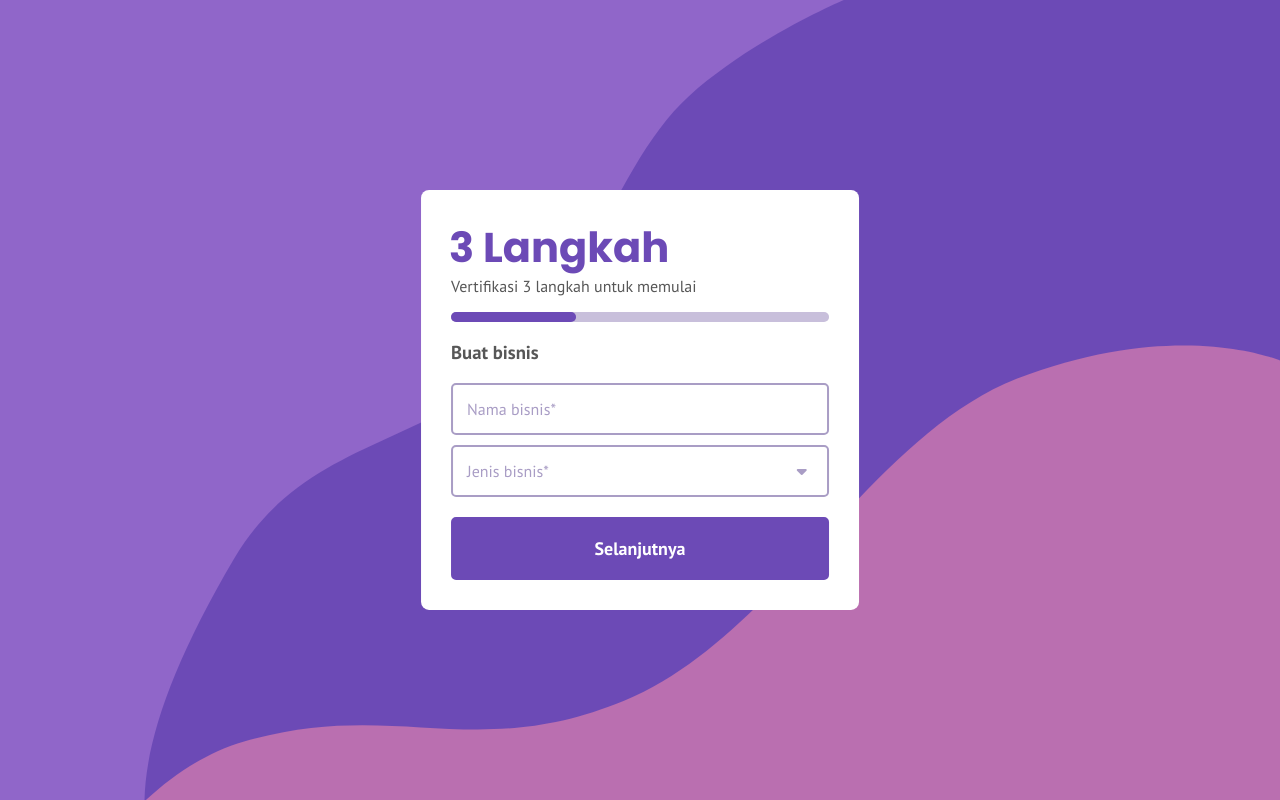
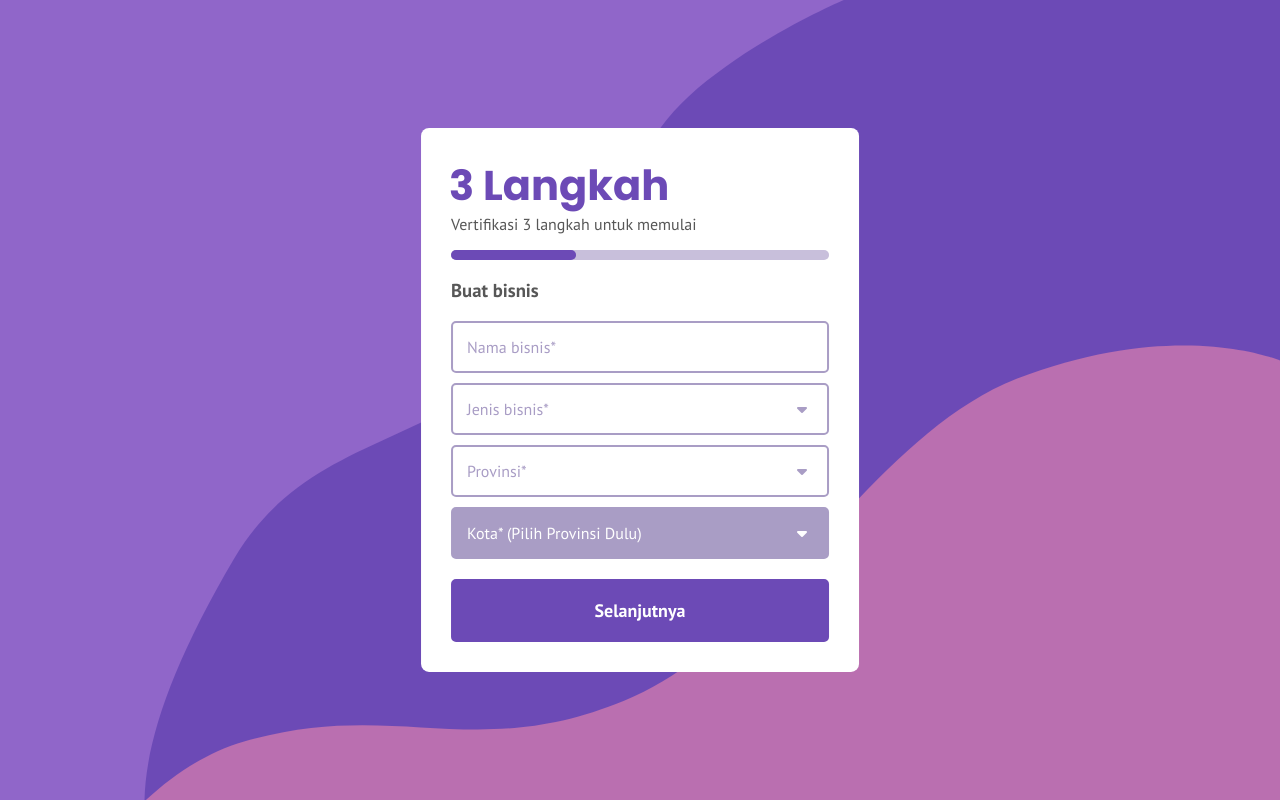
Before and after one commit to norman-andrians/choice-n-click, a PHP site: page /signup/finishing.html in a window 1280 px wide. Run offline with PHP 8.4, Linux system fonts and the light colour scheme; some libraries are stand-ins or nearby versions.

Commit message:
tambah fitur custome dropdown dengan modul objek, dan perbarui form bisnis

```diff
--- a/assets/scripts/form/form-manajement.js
+++ b/assets/scripts/form/form-manajement.js
@@ -1,9 +1,9 @@
 import * as fdata from "../data/form-data.js"
+import regData from "../data/json-nama-daerah-indonesia/regions.json" assert { type: 'json' }
+import { DropDownSettings } from "./special-form.js"
 
 const inptext = document.querySelectorAll(".inp-text");
 const inpOtp = document.querySelector(".inp-six-dig").children;
-
-const dropdown = $('.inp-dp-ct');
 
 const keycodes = {
     "backspace" : 8,
@@ -105,30 +105,43 @@ function otpInput() {
     }
 }
 
-function addDropDown(element, trigger, arrow, data, stats) {
-    let outInner = "";
+function BusinessInput() {
+    let profData = [];
+    let citData = [];
 
-    data.forEach((item) => {
-        outInner += "<div class=\"inp-dp-row\">"+item+"</div>";
-    });
+    for (let i of regData) {
+        profData.push(i.provinsi);
+    }
 
-    element.html(outInner);
+    const bdrop = document.querySelector("#bdrop");
+    const pdrop = document.querySelector("#pdrop");
+    const cdrop = document.querySelector("#cdrop");
 
-    trigger.click(() => {
-        if (stats == false) {
-            element.css("height", "300%");
-            arrow.css("transform", "rotateZ(0deg)");
-            stats = true;
-        }
-        else {
-            element.css("height", "0%");
-            arrow.css("transform", "rotateZ(180deg)");
-            stats = false;
-        }
-    });
+    const bDropDown = new DropDownSettings(bdrop, fdata.registerForm.businessType);
+    const pDropDown = new DropDownSettings(pdrop, profData);
+    const cDropDown = new DropDownSettings(cdrop, citData);
+
+    bDropDown.addDropDown();
+    pDropDown.addDropDown();
+    cDropDown.addDropDown();
+
+    for (let i = 0; i < pDropDown.row.length; i++) {
+        pDropDown.row[i].addEventListener('click', () => {
+            citData = regData[i].kota;
+
+            if (cdrop.disabled == true) {
+                cdrop.disabled = false;
+                cDropDown.text.innerHTML = "Kota*";
+            }
+
+            cDropDown.data = citData;
+            cDropDown.refreshDropDown();
+        });
+    }
 }
 
 $(document).ready(() => {
+    BusinessInput();
     checkInput();
     for (let i = 0; i < inptext.length; i++) {
         inptext[i].children[1].addEventListener("focusin", () => { inptext[i].children[0].style.width = "100%"; });
@@ -138,6 +151,4 @@ $(document).ready(() => {
 
     inpOtp[0].focus();
     otpInput();
-
-    addDropDown(dropdown, $('.inp-dropdown'), $('inp-dp-da-icon').children(), fdata.registerForm.businessType, tbDrop);
 });
--- a/assets/styles/user-signlogin-page.css
+++ b/assets/styles/user-signlogin-page.css
@@ -176,11 +176,12 @@
 }
 
 .inp-dropdown {
-    width: 91.5%;
+    width: 100%;
     padding: 14px;
     background-color: transparent;
     font-family: 'pt sans';
     font-size: medium;
+    text-align: left;
     border: 2px solid #a99dc5;
     border-radius: 5px;
     color: #a99dc5;
@@ -205,6 +206,11 @@
     border: 2px solid #6C4AB6;
     color: #6C4AB6;
 }
+.inp-dropdown:disabled {
+    background-color: #a99dc5;
+    border: 2px solid #a99dc5;
+    color: white;
+}
 .inp-dp-da-icon {
     position: absolute;
     right: 20px;
@@ -212,6 +218,7 @@
     transform: translateY(-50%);
 }
 .inp-dp-ct {
+    z-index: 5;
     background-color: white;
     border-radius: 5px;
     width: 100%;
@@ -223,14 +230,47 @@
     height: 0;
     transition: .5s;
 }
+.inp-dp-ct::-webkit-scrollbar {
+    width: 15px;
+    padding: 8px;
+    background-color: transparent;
+}
+.inp-dp-ct::-webkit-scrollbar-thumb {
+    background-color: #8869ca;
+    border: 3px solid white;
+    border-radius: 10px;
+    margin-left: 40px;
+}
+.inp-dp-ct::-webkit-scrollbar-thumb:hover {
+    background-color: #6C4AB6;
+}
+.inp-dp-ct::-webkit-scrollbar-track {
+    background: none;
+}
 .inp-dp-row {
+    border: none;
+    background-color: white;
+    width: 100%;
+    text-align: left;
     padding: 10px;
     color: #6C4AB6;
     font-family: 'noto sans';
     font-size: small;
+    font-weight: bold;
     transition: .2s;
 }
 .inp-dp-row:hover {
     background-color: #6C4AB6;
     color: white;
 }
+.inp-dp-da-icon i { transition: .2s; }
+.inp-dp-row-empty {
+    position: absolute;
+    top: 50%;
+    left: 50%;
+    text-align: center;
+    transform: translate(-50%, -50%);
+    font-family: 'pt sans';
+    font-weight: bold;
+    font-size: small;
+}
--- a/signup/finishing.html
+++ b/signup/finishing.html
@@ -53,12 +53,30 @@
                             <div class="inp-text"><div class="inp-bg"></div><input type="text" name="bname" id="bname" placeholder="Nama bisnis*"></div>
                         </div>
                         <div class="inp-row">
-                            <div class="inp-dropdown">
+                            <button class="inp-dropdown" id="bdrop" type="button">
                                 <input type="hidden" name="btype" value="">
                                 <div class="inp-dp-text">Jenis bisnis*</div>
                                 <div class="inp-dp-da-icon"><i class="fa-solid fa-caret-down"></i></div>
                                 <div class="inp-dp-ct"></div>
-                            </div>
+                            </button>
+                        </div>
+                        <div class="inp-row">
+                            <button class="inp-dropdown" id="pdrop" type="button">
+                                <input type="hidden" name="btype" value="">
+                                <div class="inp-dp-text">Provinsi*</div>
+                                <div class="inp-dp-da-icon"><i class="fa-solid fa-caret-down"></i></div>
+                                <div class="inp-dp-ct"></div>
+                            </button>
+                        </div>
+                        <div class="inp-row">
+                            <button class="inp-dropdown" id="cdrop" type="button" disabled>
+                                <input type="hidden" name="btype" value="">
+                                <div class="inp-dp-text">Kota* (Pilih Provinsi Dulu)</div>
+                                <div class="inp-dp-da-icon"><i class="fa-solid fa-caret-down"></i></div>
+                                <div class="inp-dp-ct">
+                                    <div class="inp-dp-row-empty">Silahkan Pilih Provinsi Terlebih Dahulu</div>
+                                </div>
+                            </button>
                         </div>
                         <div class="inp-sub-nito"><button id="sub-nito-btn" type="submit">Selanjutnya</button></div>
                     </div>
```
Also changed, not shown: assets/scripts/form/special-form.js (added, +73 -0 lines).
